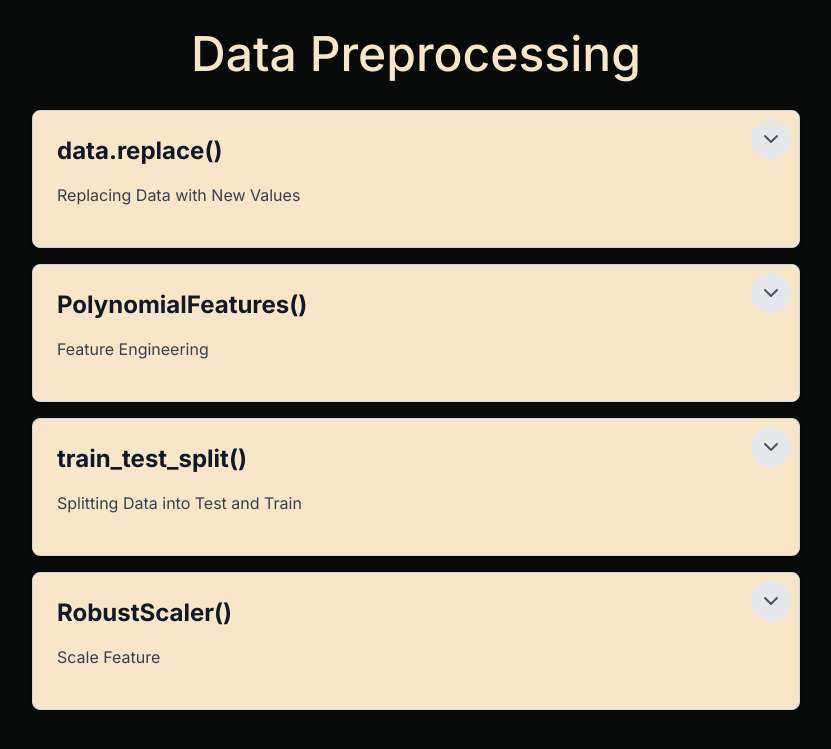
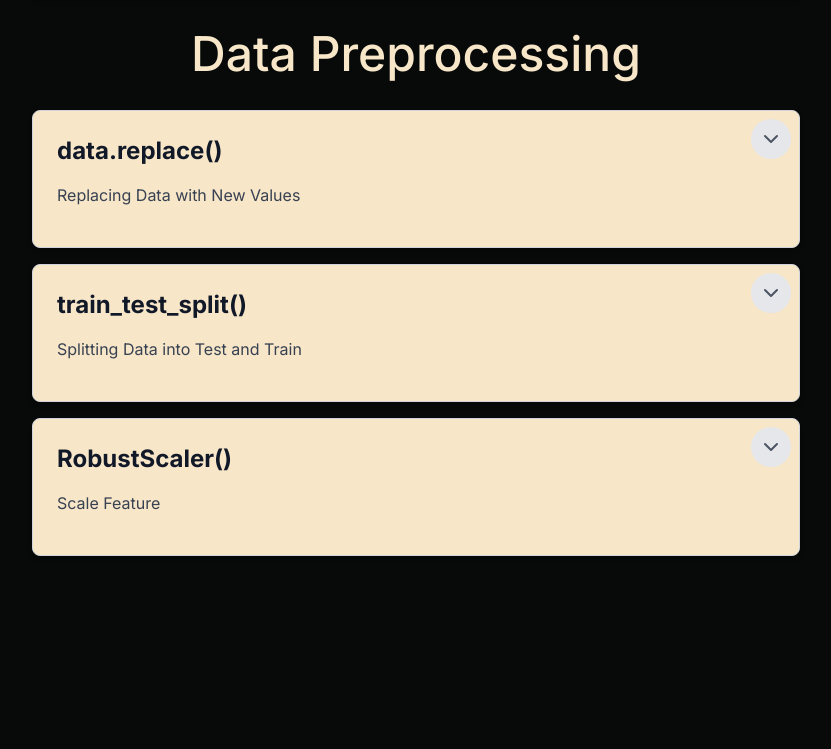
Before and after one commit to MachineLearningDrugConsumptionProject/website-machine-learning-drug-consumption, a Next.js app in the folder frontend/: page /eda in a window 1280 px wide. Shown: the part 2446-3195 px from the top of the page, without its empty margins (224-1055 px from the left). Built offline with nearby package versions, Linux system fonts and the light colour scheme.

Commit message:
Update page.tsx

```diff
--- a/frontend/src/app/eda/page.tsx
+++ b/frontend/src/app/eda/page.tsx
@@ -29,7 +29,7 @@ export default function Model() {
                 <h3 className="text-5xl font-medium text-light-accent">Data Preprocessing</h3>
                 <div className="flex flex-col min-h-screen items-center w-full h-full m-8 gap-4">
                     <Card title="data.replace()" description="Replacing Data with New Values" imagePath="/assets/images/EDA/replace.jpg"/>
-                    <Card title="PolynomialFeatures()" description="Feature Engineering" imagePath="/assets/images/EDA/feature.jpg"/>
+                    {/* <Card title="PolynomialFeatures()" description="Feature Engineering" imagePath="/assets/images/EDA/feature.jpg"/> */}
                     <Card title="train_test_split()" description="Splitting Data into Test and Train" imagePath="/assets/images/EDA/traintest.jpg"/>
                     <Card title="RobustScaler()" description="Scale Feature" imagePath="/assets/images/EDA/scaler.jpg"/>
                 </div>
```
